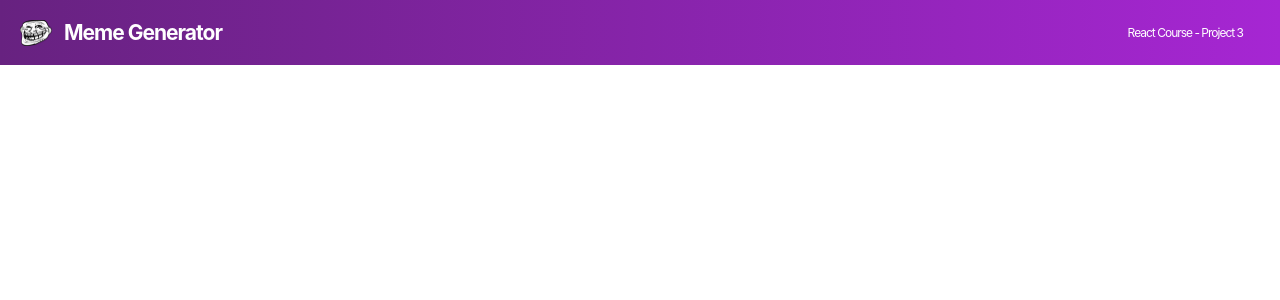
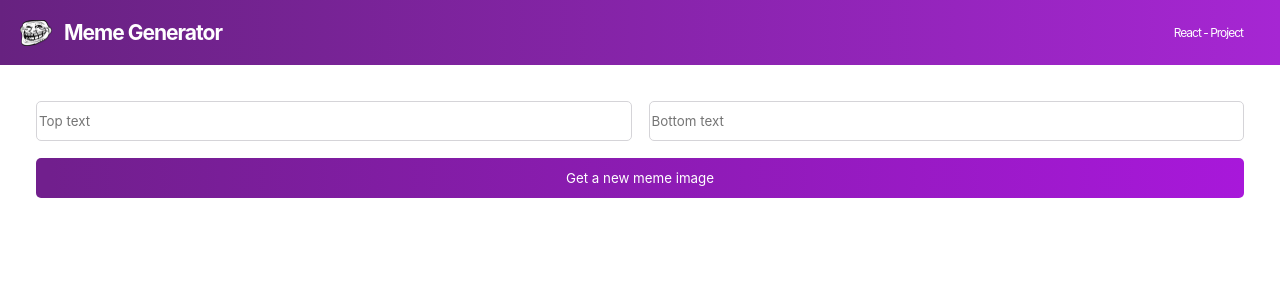
Before and after one commit to georgeiliop/meme-generator-app, a React (Create React App) app: page / in a window 1280 px wide. Shown: the top 300 px of the page. Built offline with nearby package versions, Linux system fonts and the light colour scheme; the HTML template or start-up script is replaced by a standard one.

Commit message:
Adding the form

```diff
--- a/src/App.css
+++ b/src/App.css
@@ -1,6 +1,10 @@
 body {
   font-family: 'Inter', sans-serif;
   letter-spacing: -1px;
+}
+
+main {
+  padding: 36px;
 }
 .headerContainer {
   display: flex;
@@ -27,3 +31,25 @@
   height: 26px;
   margin-left: 20px;
 }
+
+.form {
+  display: grid;
+  grid-template: 40px 40px / 1fr 1fr;
+  gap: 17px;
+}
+
+.form--button {
+  grid-column: 1 / -1;
+  font-family: 'Inter', sans-serif;
+  border-radius: 5px;
+  background: linear-gradient(90.41deg, #711F8D 1.14%, #A818DA 100%);
+  color: white;
+  border: none;
+  cursor: pointer;
+}
+
+.form--input {
+  font-family: 'Inter', sans-serif;
+  border-radius: 5px;
+  border: 1PX solid #d5d4d8;
+}
--- a/src/App.js
+++ b/src/App.js
@@ -1,10 +1,12 @@
 import './App.css';
 import Header from './components/Header.js'
+import Meme from './components/Meme.js'
 
 function App() {
   return (
     <div className="App">
       <Header />
+      <Meme />
     </div>
   );
 }
--- a/src/components/Header.js
+++ b/src/components/Header.js
@@ -6,7 +6,7 @@
         <header className="headerContainer">
             <img src={trollface} alt="trollface" id="trollface"/>
             <h1>Meme Generator</h1>
-            <p>React Course - Project 3</p>
+            <p>React - Project </p>
         </header>
     )
 }
--- /dev/null
+++ b/src/components/Meme.js
@@ -0,0 +1,23 @@
+import React from 'react'
+
+const Meme = () => {
+    return (
+        <main>
+            <form action="" className='form'>
+                <input
+                    type="text"
+                    className='form--input'
+                    placeholder='Top text'
+                />
+                <input
+                    type="text"
+                    className='form--input'
+                    placeholder='Bottom text'
+                />
+                <button className='form--button'>Get a new meme image</button>
+            </form>
+        </main>
+    )
+}
+
+export default Meme;
```
